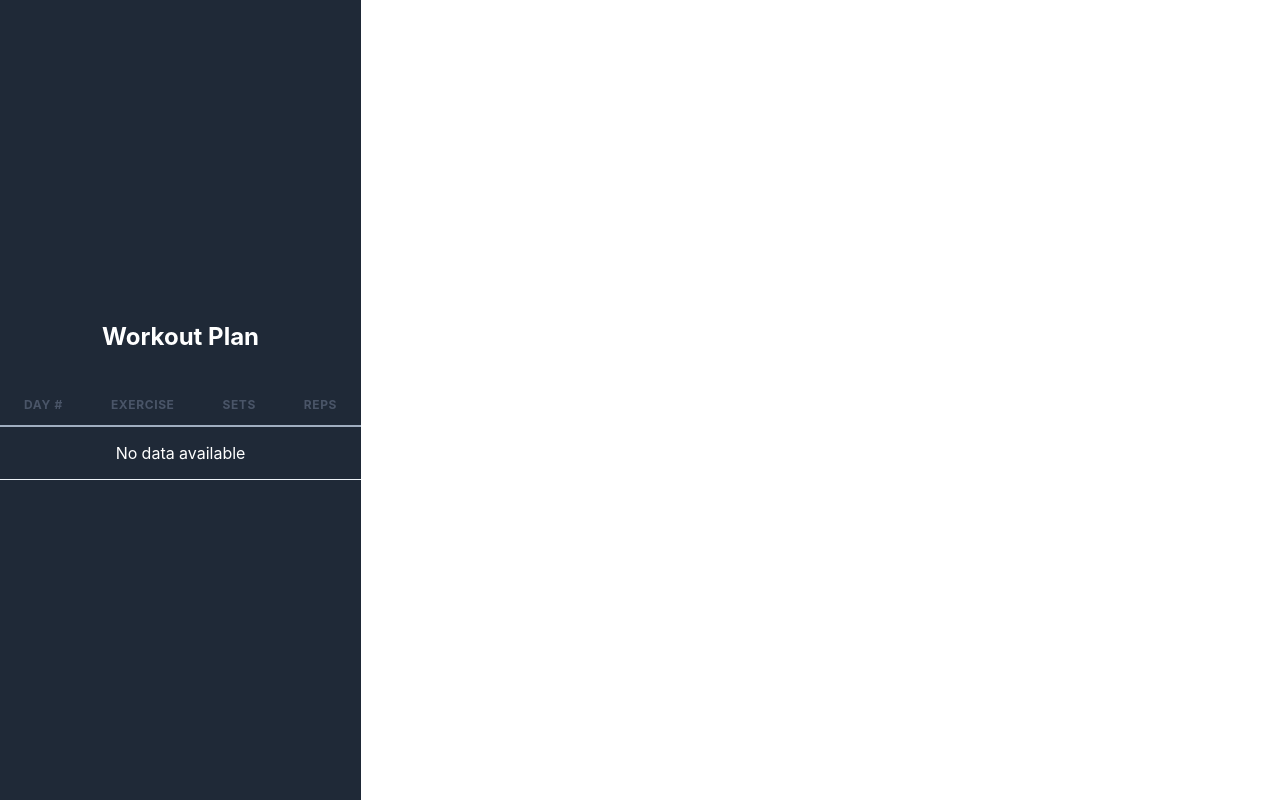
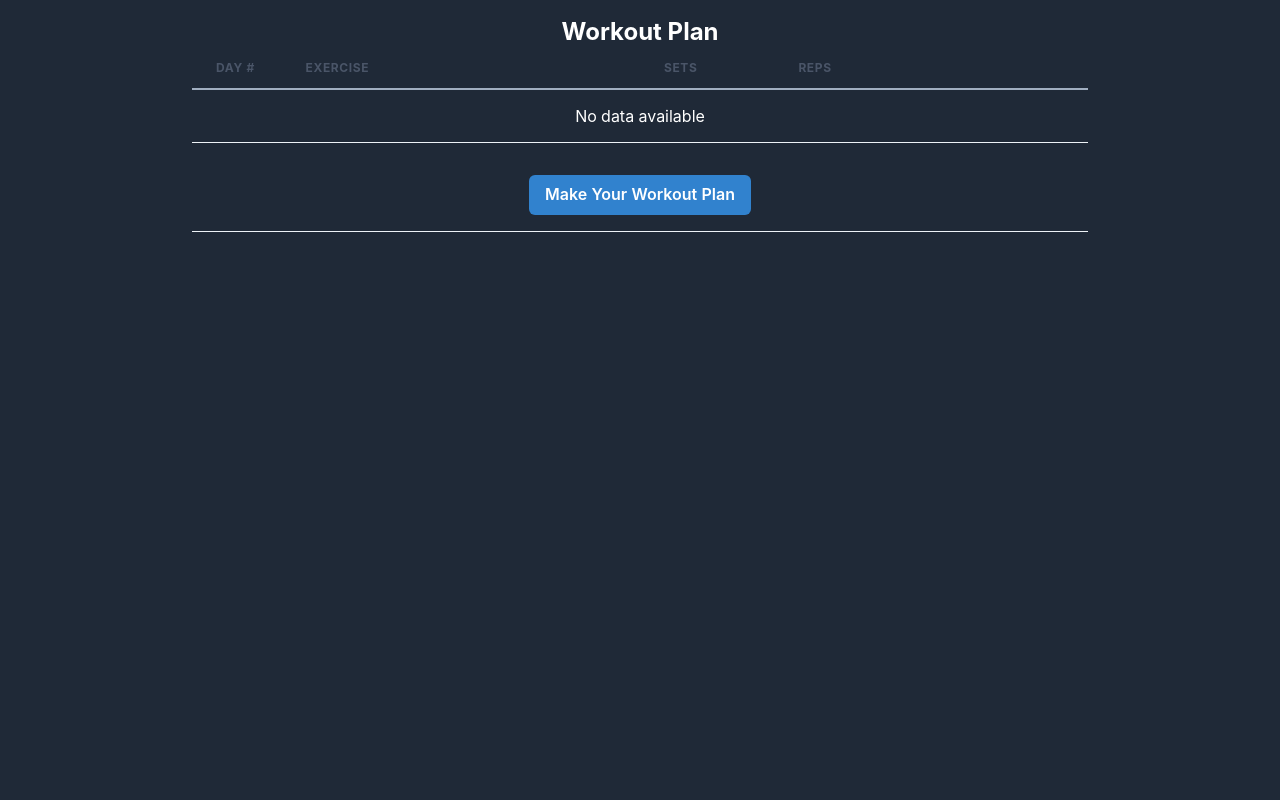
Before and after one commit to Oasis-NEU/f24-group28, a React (Vite) app: page /workout in a window 1280 px wide. Built offline with nearby package versions, Linux system fonts and the light colour scheme; a web font is replaced by a local one.

Commit message:
Centered table, added edit button, added text inputs, done and delete buttons with icons, auto redirect to intro page, button to intro page if no data, cleaned up unused code.

```diff
--- a/package.json
+++ b/package.json
@@ -19,6 +19,7 @@
     "react": "^18.3.1",
     "react-cookie": "^7.2.0",
     "react-dom": "^18.3.1",
+    "react-icons": "^5.3.0",
     "react-router-dom": "^6.26.2",
     "sort-by": "^0.0.2"
   },
--- a/src/components/table.jsx
+++ b/src/components/table.jsx
@@ -1,4 +1,5 @@
-import React from 'react';
+// components/table.jsx
+import React, { useState, useEffect } from 'react';
 import {
   Table,
   Thead,
@@ -7,37 +8,34 @@ import {
   Th,
   Td,
   Box,
+  Button, // Import Button component from Chakra UI
 } from '@chakra-ui/react';
 
-function WorkoutTable({ dayData }) {
-  console.log('Initial dayData:', dayData); // Log the entire structure
+// Import necessary icons
+import { FaTrashAlt, FaCheck, FaEdit } from 'react-icons/fa';
+import { Link } from 'react-router-dom'; // Import Link from react-router-dom
 
-  const entries = Object.entries(dayData); // Get entries from the dictionary
-  console.log('Entries:', entries); // Log entries
+function WorkoutTable({ dayData, updateExercise, deleteExercise }) {
+  const entries = Object.entries(dayData);
 
   const tableData = entries.flatMap(([day, dayExercises]) => {
-    console.log('Processing day:', day, 'Data:', dayExercises); // Log each day's data
-
-    // Check if the dayExercises is an array
     if (Array.isArray(dayExercises)) {
-      // Check if the day contains a rest day
       if (dayExercises.includes('rest')) {
-        console.log(`Adding Rest Day entry for ${day}`);
-        return [{
+        return [
+          {
             day,
             exercise: 'Rest Day',
             sets: '',
             reps: '',
             isFirstInDay: true,
             isLastInDay: true,
-        }];
+          },
+        ];
       } else {
-        // If dayExercises is a workout array
-        return dayExercises.map((exerciseData, idx) => {
-          console.log('Exercise Data:', exerciseData); // Log exercise data
+        return dayExercises
+          .map((exerciseData, idx) => {
             if (Array.isArray(exerciseData) && exerciseData.length === 3) {
               const [exercise, sets, reps] = exerciseData;
-            console.log(`Adding exercise: ${exercise}, Sets: ${sets}, Reps: ${reps}`);
               return {
                 day,
                 exercise,
@@ -48,50 +46,59 @@ function WorkoutTable({ dayData }) {
               };
             } else {
               console.warn(`Unexpected exercise data format for ${day}:`, exerciseData);
-            return null; // Return null if the data format is unexpected
+              return null;
             }
-        }).filter(Boolean); // Filter out null values
+          })
+          .filter(Boolean);
       }
     } else {
       console.warn(`Unexpected format for dayExercises on ${day}:`, dayExercises);
-      return []; // Return empty if the structure is not as expected
+      return [];
     }
   });
 
-  console.log('Final tableData:', tableData); // Log the final flattened table data
-
   return (
-    <div className="flex flex-col items-center justify-center min-h-screen bg-gray-800 text-white">
-      <div className="text-center mb-8">
+    <div className="flex flex-col min-h-screen bg-gray-800 text-white w-full items-center">
+      <div className="text-center mt-4">
         <h1 className="text-2xl font-bold">Workout Plan</h1>
       </div>
-      <Box className="w-full max-w-4xl">
-        <Table variant="simple">
+      <Box className="w-full max-w-4xl overflow-x-auto">
+        <Table variant="simple" style={{ tableLayout: 'fixed' }}>
           <Thead>
             <Tr borderBottom="2px solid" borderColor="gray.400">
-              <Th>Day #</Th>
-              <Th>Exercise</Th>
-              <Th>Sets</Th>
-              <Th>Reps</Th>
+              <Th style={{ width: '10%', whiteSpace: 'nowrap' }}>Day #</Th>
+              <Th style={{ width: '40%', whiteSpace: 'nowrap' }}>Exercise</Th>
+              <Th style={{ width: '15%', whiteSpace: 'nowrap' }}>Sets</Th>
+              <Th style={{ width: '15%', whiteSpace: 'nowrap' }}>Reps</Th>
+              <Th style={{ width: '20%' }}></Th> {/* Empty header for Actions column */}
             </Tr>
           </Thead>
           <Tbody>
             {tableData.length === 0 ? (
+              <>
                 <Tr>
-                <Td colSpan="4" textAlign="center">No data available</Td>
+                  <Td colSpan="5" textAlign="center">
+                    No data available
+                  </Td>
                 </Tr>
+                {/* Added button when no data is available */}
+                <Tr>
+                  <Td colSpan="5" textAlign="center">
+                    <Button as={Link} to="/intro" colorScheme="blue" mt={4}>
+                      Make Your Workout Plan
+                    </Button>
+                  </Td>
+                </Tr>
+              </>
             ) : (
               tableData.map((row, index) => (
-                <Tr
+                <Row
                   key={index}
-                  borderBottom={row.isLastInDay ? '2px solid' : '1px solid'}
-                  borderColor={row.isLastInDay ? 'gray.200' : 'gray.200'}
-                >
-                  <Td>{row.isFirstInDay ? row.day : ''}</Td>
-                  <Td>{row.exercise}</Td>
-                  <Td>{row.sets}</Td>
-                  <Td>{row.reps}</Td>
-                </Tr>
+                  index={index}
+                  rowData={row}
+                  updateExercise={updateExercise}
+                  deleteExercise={deleteExercise}
+                />
               ))
             )}
           </Tbody>
@@ -101,4 +108,114 @@ function WorkoutTable({ dayData }) {
   );
 }
 
+function Row({ index, rowData, updateExercise, deleteExercise }) {
+  const [isEditing, setIsEditing] = useState(false);
+  const [exercise, setExercise] = useState(rowData.exercise);
+  const [sets, setSets] = useState(rowData.sets);
+  const [reps, setReps] = useState(rowData.reps);
+
+  useEffect(() => {
+    // Update state when rowData changes
+    setExercise(rowData.exercise);
+    setSets(rowData.sets);
+    setReps(rowData.reps);
+  }, [rowData]);
+
+  if (rowData.exercise === 'Rest Day') {
+    return (
+      <Tr
+        key={index}
+        borderBottom={rowData.isLastInDay ? '2px solid' : '1px solid'}
+        borderColor={rowData.isLastInDay ? 'gray.200' : 'gray.200'}
+      >
+        <Td style={{ width: '10%' }}>{rowData.isFirstInDay ? rowData.day : ''}</Td>
+        <Td style={{ width: '40%' }}>{rowData.exercise}</Td>
+        <Td style={{ width: '15%' }}>{rowData.sets}</Td>
+        <Td style={{ width: '15%' }}>{rowData.reps}</Td>
+        <Td style={{ width: '20%' }}></Td>
+      </Tr>
+    );
+  }
+
+  const handleEditClick = () => {
+    setIsEditing(true);
+  };
+
+  const handleDeleteClick = () => {
+    const day = rowData.day;
+    deleteExercise(day, rowData.exercise);
+    setIsEditing(false);
+  };
+
+  const handleDoneClick = () => {
+    const day = rowData.day;
+    updateExercise(day, rowData.exercise, exercise, sets, reps);
+    setIsEditing(false);
+  };
+
+  return (
+    <Tr
+      key={index}
+      borderBottom={rowData.isLastInDay ? '2px solid' : '1px solid'}
+      borderColor={rowData.isLastInDay ? 'gray.200' : 'gray.200'}
+    >
+      <Td style={{ width: '10%' }}>{rowData.isFirstInDay ? rowData.day : ''}</Td>
+      <Td style={{ width: '40%' }}>
+        {isEditing ? (
+          <input
+            value={exercise}
+            onChange={(e) => setExercise(e.target.value)}
+            className="text-black px-1 w-full"
+            style={{ boxSizing: 'border-box' }}
+          />
+        ) : (
+          rowData.exercise
+        )}
+      </Td>
+      <Td style={{ width: '15%' }}>
+        {isEditing ? (
+          <input
+            value={sets}
+            onChange={(e) => setSets(e.target.value)}
+            className="text-black px-1 w-full text-center"
+            style={{ boxSizing: 'border-box' }}
+          />
+        ) : (
+          <div className="text-center">{rowData.sets}</div>
+        )}
+      </Td>
+      <Td style={{ width: '15%' }}>
+        {isEditing ? (
+          <input
+            value={reps}
+            onChange={(e) => setReps(e.target.value)}
+            className="text-black px-1 w-full text-center"
+            style={{ boxSizing: 'border-box' }}
+          />
+        ) : (
+          <div className="text-center">{rowData.reps}</div>
+        )}
+      </Td>
+      <Td style={{ width: '20%' }}>
+        {isEditing ? (
+          <div className="flex justify-center">
+            <button onClick={handleDeleteClick} className="mr-4 text-red-500">
+              <FaTrashAlt size={18} />
+            </button>
+            <button onClick={handleDoneClick} className="text-green-500">
+              <FaCheck size={18} />
+            </button>
+          </div>
+        ) : (
+          <div className="flex justify-center">
+            <button onClick={handleEditClick} className="text-blue-500">
+              <FaEdit size={18} />
+            </button>
+          </div>
+        )}
+      </Td>
+    </Tr>
+  );
+}
+
 export default WorkoutTable;
--- a/src/output.css
+++ b/src/output.css
@@ -699,8 +699,8 @@ form[action$="destroy"] button {
 
 #root {
   display: flex;
-  height: 100%;
-  width: 100%;
+  /* height: 100%;
+  width: 100%; */
   font-family: Inter, sans-serif;
   font-feature-settings: 'liga' 1, 'calt' 1; /* fix for Chrome */
 }
--- a/src/pages/Workout.jsx
+++ b/src/pages/Workout.jsx
@@ -1,27 +1,47 @@
-import React from 'react';
+// pages/Workout.jsx
+import React, { useState, useEffect } from 'react';
 import WorkoutTable from '../components/table';
-import { recommendedData, personalizedData, updatePersonalizedData} from '../data';
+import { personalizedData } from '../data';
 
 function Workout() {
-  const updateExercise = (day, originalExercise, newExercise) => {
-    if (personalizedData[day]) {
-      personalizedData[day] = personalizedData[day].map((exerciseData) => {
+  const [personalizedStateData, setPersonalizedStateData] = useState({});
+
+  useEffect(() => {
+    // Initialize state with personalizedData
+    setPersonalizedStateData({ ...personalizedData });
+  }, []);
+
+  const updateExercise = (day, originalExercise, newExercise, newSets, newReps) => {
+    if (personalizedStateData[day]) {
+      personalizedStateData[day] = personalizedStateData[day].map((exerciseData) => {
         if (Array.isArray(exerciseData) && exerciseData[0] === originalExercise) {
-          return [newExercise, exerciseData[1], exerciseData[2]];
+          return [newExercise, newSets, newReps];
         }
         return exerciseData;
       });
-      console.log(`Updated personalizedData for Day ${day}:`, personalizedData[day]);
+      setPersonalizedStateData({ ...personalizedStateData });
+      console.log(`Updated personalizedData for Day ${day}:`, personalizedStateData[day]);
     }
   };
 
-  // Log recommendedData to verify its structure
-  // console.log('Recommended Data:', recommendedData);
-  console.log('Personalized Data:', personalizedData);
+  const deleteExercise = (day, exerciseToDelete) => {
+    if (personalizedStateData[day]) {
+      personalizedStateData[day] = personalizedStateData[day].filter(
+        (exData) => exData[0] !== exerciseToDelete
+      );
+      setPersonalizedStateData({ ...personalizedStateData });
+      console.log(`Deleted exercise from Day ${day}:`, personalizedStateData[day]);
+    }
+  };
+
   return (
-    <div className="flex items-center justify-center min-h-screen bg-gray-800 text-white">
+    <div className="flex min-h-screen bg-gray-800 text-white w-full justify-center">
       <div className="w-full max-w-4xl flex justify-center">
-        <WorkoutTable dayData={personalizedData} updateExercise={updateExercise} />
+        <WorkoutTable
+          dayData={personalizedStateData}
+          updateExercise={updateExercise}
+          deleteExercise={deleteExercise}
+        />
       </div>
     </div>
   );
--- a/src/pages/intro.jsx
+++ b/src/pages/intro.jsx
@@ -1,3 +1,4 @@
+//pages/intro.jsx
 import React from 'react';
 import { Link } from "react-router-dom";
 import Button from '../components/button';
@@ -6,25 +7,9 @@ import { Stack } from '@chakra-ui/react'
 import Title from "../components/title";
 import DayDropdown from '../components/dayDropdown';
 import GoalDropdown from '../components/goalDropdown';
-import { CookiesProvider, useCookies } from 'react-cookie'
-import { useEffect } from 'react';
-import { Navigate } from 'react-router-dom';
-import { useNavigate } from 'react-router-dom';
-import { useLocation } from 'react-router-dom';
 
 
 function Intro() {
-    const navigate = useNavigate();
-    const location = useLocation();
-    const [cookies, setCookie] = useCookies(['user'])
-    useEffect(() => {
-        if(location.pathname == "/intro" && cookies.input != null){
-            navigate('/workout')
-          }
-    },
-    []
-    )
-
     return (
       <div className="w-full min-h-screen bg-gray-800 text-white flex items-center justify-center">
           <div className="w-full max-w-2xl">
@@ -42,7 +27,7 @@ function Intro() {
               <div className="h-1/2 flex justify-center m-10">
                   <div className="flex items-end">
                       <Link to="/workout" relative="path">
-                          <Button setCookie={setCookie} size = "sm"/>
+                          <Button/>
                       </Link>
                   </div>
               </div>
--- a/src/personalizedData.jsx
+++ /dev/null
@@ -1,5 +0,0 @@
-// export const personalizedData = {};
-
-// export function updatePersonalizedData(newData) {
-//   Object.assign(personalizedData, newData);
-// }
```
Also changed, not shown: src/components/button.jsx (+3 -36 lines), src/components/workoutButton.jsx (+3 -4 lines), src/main.jsx (+3 -21 lines), 1 other file (tests, documents, lock files or other folders). Lines whose indentation alone changed are shown as unchanged.
